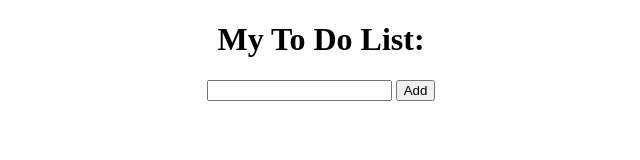
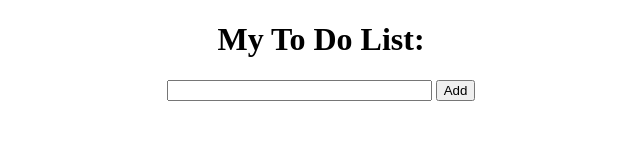
Before and after one commit to sfonua10/toDo, a website: page index.html in a window 1280 px wide. Shown: the whole page, without its empty margins (319-959 px from the left). Drawn offline with Linux system fonts and the light colour scheme.

Commit message:
resize input box, add issues/tasks

```diff
--- a/index.html
+++ b/index.html
@@ -10,7 +10,7 @@
 <body>
   <div id="wrapper">
     <h1>My To Do List:</h1>
-    <input id="userInput" type="text" />
+    <input id="userInput" type="text" size="30"/>
     <button onclick="addToDo()">Add</button>
     <div id="itemList"></div>
   </div>
--- a/index.js
+++ b/index.js
@@ -20,6 +20,7 @@ const addToDo = () => {
 /* ISSUES/TASKS
 --keep items painted on screen for next item submission DONE
 --checkbox to marked when item is completed (line through completed item)
+--when user clicks enter, item gets added to list
 --save items in local storage?
 --add a service worker
 --add list themes
```
